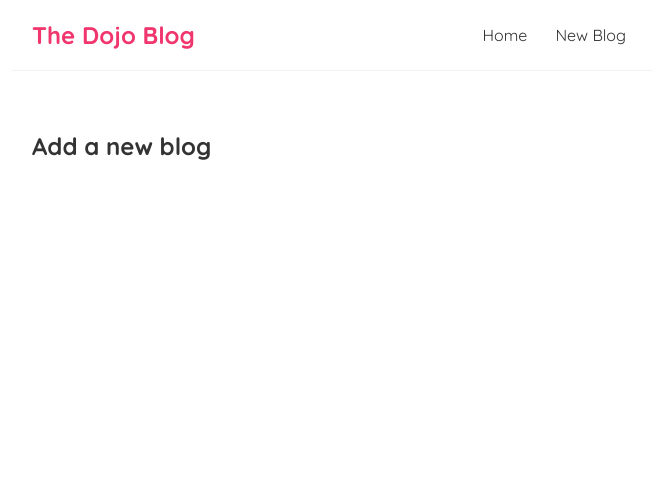
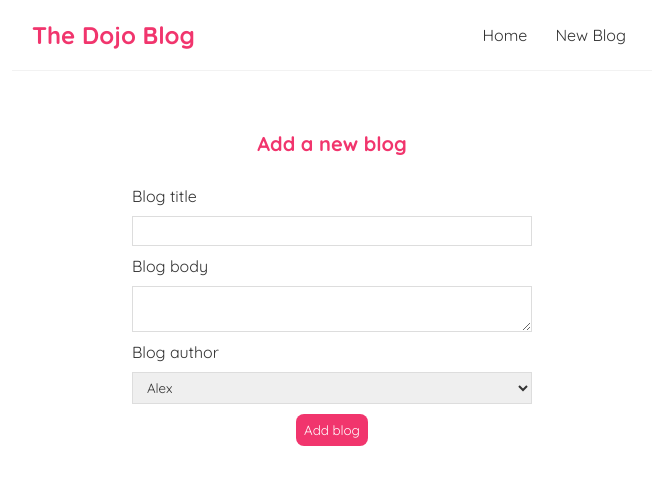
Before and after one commit to crypt096/dojo-blog-react, a React (Create React App) app: page /create in a window 1280 px wide. Shown: the top 484 px of the page, without its empty margins (308-964 px from the left). Built offline with nearby package versions, Linux system fonts and the light colour scheme.

Commit message:
Add controled inputs ( forms )

```diff
--- a/src/Create.js
+++ b/src/Create.js
@@ -1,7 +1,40 @@
+import { useState } from "react";
+
 const Create= () => {
+  const [title, setTitle] = useState('');
+  const [body, setBody] = useState('');
+  const [author, setAuthor] = useState('alex')
+
   return (
     <div className="create">
       <h2>Add a new blog</h2>
+      <form>
+        <label>Blog title</label>
+        <input
+        type="text"
+        required
+        value={title}
+        onChange={(e) => setTitle(e.target.value)}
+        />
+
+        <label>Blog body</label>
+        <textarea
+        required
+        value={body}
+        onChange={(e) => setBody(e.target.value)}
+        >
+        </textarea>
+
+        <label>Blog author</label>
+        <select
+        value={author}
+        onChange={(e) => setAuthor(e.target.value)}
+        >
+          <option value="alex">Alex</option>
+          <option value="yoshi">Yoshi</option>
+        </select>
+        <button>Add blog</button>
+      </form>
     </div>
    );
 }
--- a/src/index.css
+++ b/src/index.css
@@ -69,3 +69,35 @@
   border-radius: 8px;
   cursor: pointer;
 }
+
+/* Create new blog form */
+.create {
+  max-width: 400px;
+  margin: 0 auto;
+  text-align: center;
+}
+.create label {
+  text-align: left;
+  display: block;
+}
+.create h2 {
+  font-size: 20px;
+  color: #f1356d;
+  margin-bottom: 30px;
+}
+.create input, .create textarea, .create select {
+  width: 100%;
+  padding: 6px 10px;
+  margin: 10px 0;
+  border: 1px solid #ddd;
+  box-sizing: border-box;
+  display: block;
+}
+.create button {
+  background: #f1356d;
+  color: #fff;
+  border: 0;
+  padding: 8px;
+  border-radius: 8px;
+  cursor: pointer;
+}
```
Also changed, not shown: 1 other file (tests, documents, lock files or other folders).
